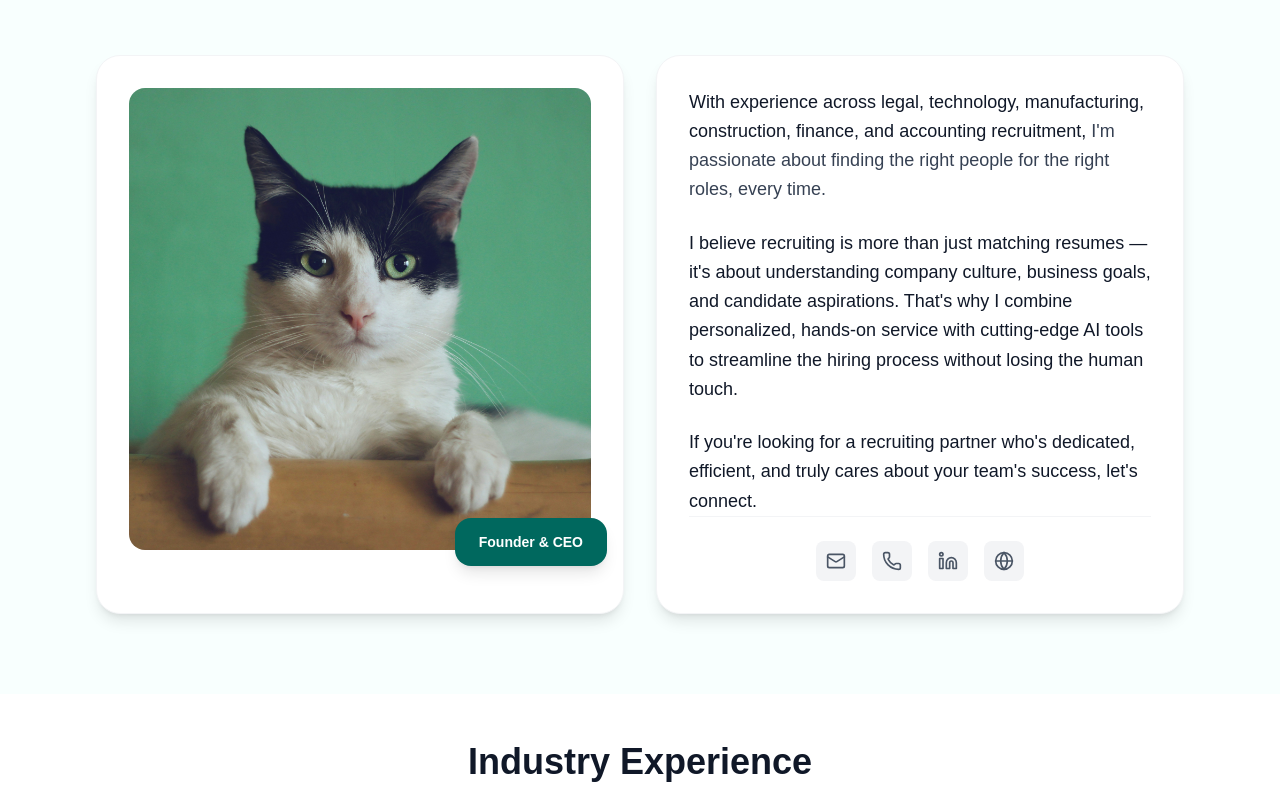
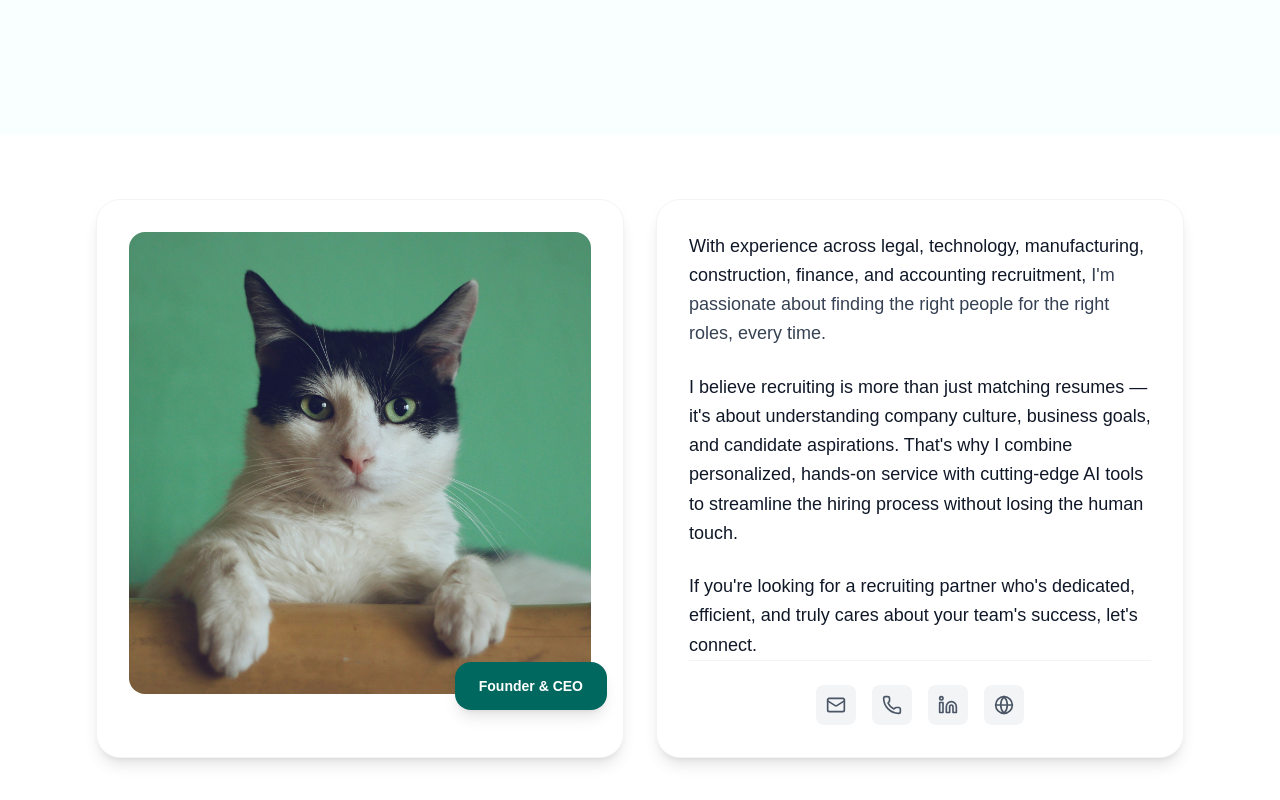
Before and after one commit to morganwestcoding/recruiting-website-v2, a Next.js app: page /about in a window 1280 px wide. Shown: the part 300-1100 px from the top of the page. Built offline with nearby package versions, Linux system fonts and the light colour scheme.

Commit message:
Update page.tsx

```diff
--- a/src/app/about/page.tsx
+++ b/src/app/about/page.tsx
@@ -35,7 +35,7 @@
 
       {/* Main Content - Modern Card Layout */}
       <section className="bg-[#f8fffe] py-12 lg:py-20">
-        <div className="max-w-6xl mx-auto px-4 sm:px-6 lg:px-8">
+        <div className="max-w-6xl mx-auto px-4 sm:px-6 lg:px-8 ">
 
           {/* Header */}
           <div className="text-center mb-16">
@@ -50,7 +50,10 @@
 Where smart recruiting meets human connection
           </p>
           </div>
-
+          </div>
+           </section>
+      <section className="py-16 bg-white">
+        <div className="max-w-6xl mx-auto px-4 sm:px-6 lg:px-8">
           <div className="grid lg:grid-cols-2 gap-8">
 
             {/* Left Card - Photo */}
@@ -125,7 +128,9 @@
             </div>
           </div>
         </div>
+
       </section>
+
 
       {/* Experience Section */}
       <section className="py-12 bg-white">
```
